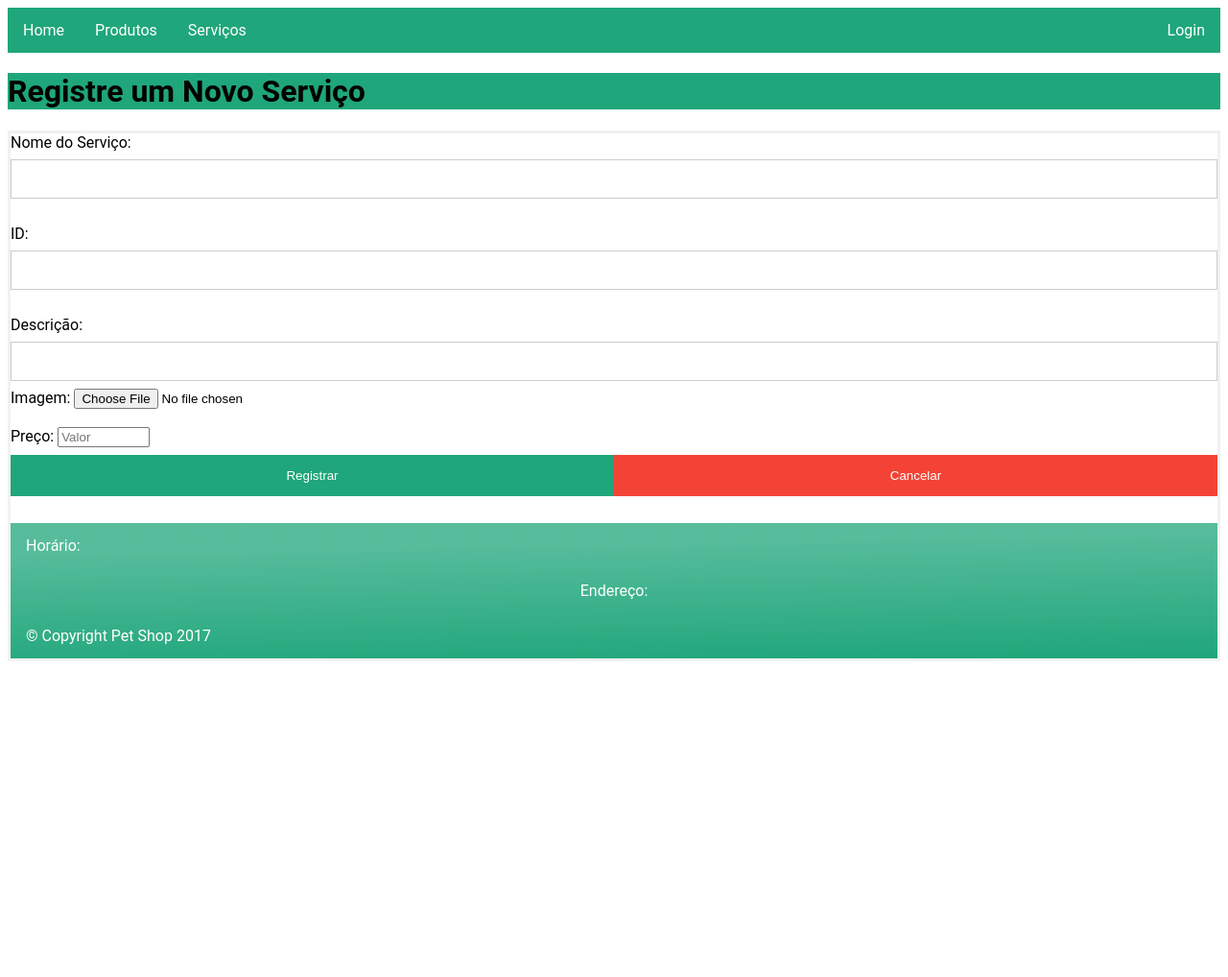
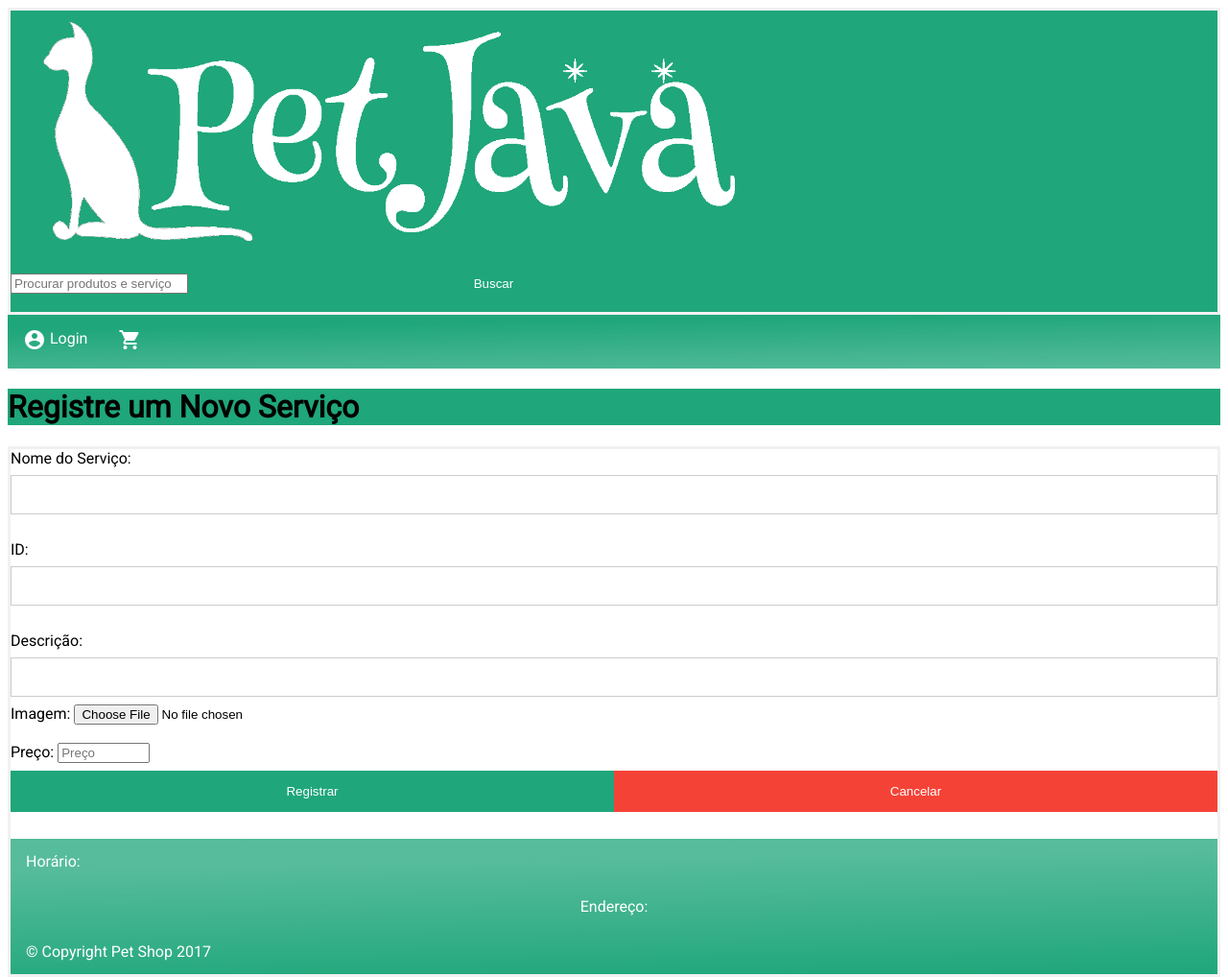
Before and after one commit to LucasAntognoni/SCC0219, a plain HTML site: page forms/servs.html in a window 1280 px wide. Shown: the whole page at 96% size. Before the commit the page ends 800 px from the top, so only its background shows below. Drawn offline with Linux system fonts and the light colour scheme.

Commit message:
Header up to date

```diff
--- a/css/style.css
+++ b/css/style.css
@@ -370,7 +370,6 @@ td {
   background-color: #1abc9c;
 /*__________________Forms__________________*/
 .form-group{
-	display:inline-block;
 	height:420px;
 	width:800px;
 	margin:0.5% auto 0.5% 25%;
--- a/forms/servs.html
+++ b/forms/servs.html
@@ -1,20 +1,33 @@
 <!DOCTYPE html>
 <html lang="pt">
   <head>
+    <meta name="viewport" content="width=device-width, initial-scale=1.0">
     <meta charset="utf-8">
-    <title>Adicionar Serviço - Pet Shop</title>
     <link rel="stylesheet" href="../css/style.css">
+    <link href='http://fonts.googleapis.com/css?family=Roboto' rel='stylesheet' type='text/css'>
+    <link href="https://fonts.googleapis.com/icon?family=Material+Icons" rel="stylesheet">
+    <title>Pet Shop - Registre um Novo Serviço</title>
   </head>
   <body>
-    <header>
-      <div class="header">
-          <ul>
-            <li><a href="#home">Home</a></li>
-            <li><a href="#produtos">Produtos</a></li>
-            <li><a href="#serviços">Serviços</a></li>
-            <li style="float:right"><a href="#login">Login</a></li>
-          </ul>
-      </div>
+    <header class="header" id="header">
+        <div id="logo">
+          <a href="./index.html" style="float:right" ><img border="0" alt="PetJava" width="60%" height="60%" src="../img/petjavawhite.png"></a>
+        </div>
+        <div id="searchbar">
+            <form method="get" action="searchShop">
+                <input type="search" name="inputSearch" placeholder="Procurar produtos e serviços">
+                <button id="subSearch" type="submit">Buscar</button>
+            </form>
+        </div>
+        <div id="links">
+            <nav>
+                <ul>
+                    <li><a href="./login_cadastro/login.html"> <i class="material-icons md-48" style='vertical-align: middle'>account_circle</i>   Login</a></li>
+                    <li><a href="#cart"><i class="material-icons md-48">shopping_cart</i></a></li>
+                  </ul>
+            </nav>
+
+        </div>
     </header>
 	<div class = header>
 		<h1>Registre um Novo Serviço</h1>
@@ -34,7 +47,7 @@
 				<input type="file" accept="image/*"><br></br>
 
 				Preço:
-				<input type="number" placeholder="Valor" name="Preço" max=9999.99 min=0.0
+				<input type="number" placeholder="Preço" name="Preço" max=9999.99 min=0.0
 				default=0.0>
 
             <div class="clearfix">
```
Also changed, not shown: forms/animals.html (+19 -7 lines), forms/prods.html (+27 -11 lines).
